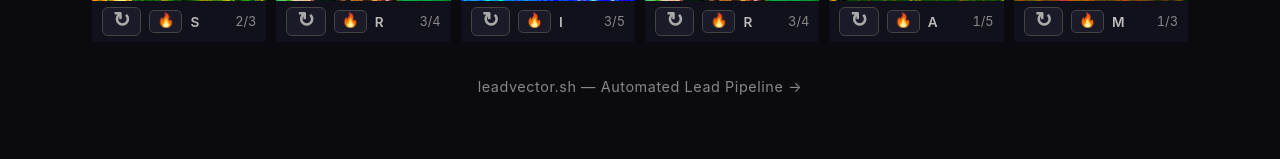
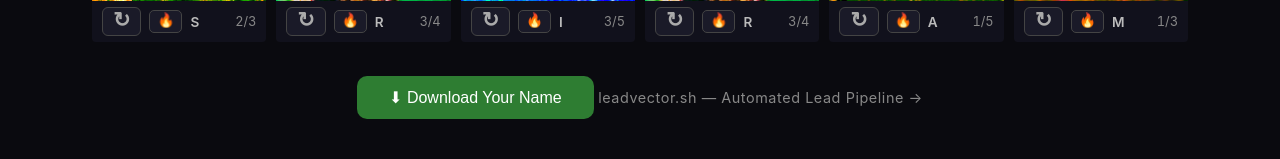
Before and after one commit to Ramsec-create/geoglyph, a FastAPI app: page / in a window 1280 px wide. Shown: the part 873-1032 px from the top of the page. Before the commit the page ends 968 px from the top, so only its background shows below. Run offline with FastAPI, Linux system fonts and the light colour scheme.

Commit message:
restore download button + make brand heading clickable link

```diff
--- a/templates/index.html
+++ b/templates/index.html
@@ -249,6 +249,24 @@
   .brand-section a:hover {
     color: #4fc3f7;
   }
+  .brand-section .btn-download {
+    background: #2e7d32;
+    color: #fff;
+    padding: 0.75rem 2rem;
+    border: none;
+    border-radius: 10px;
+    font-size: 1rem;
+    font-weight: 500;
+    cursor: pointer;
+    transition: background 0.2s;
+    margin-bottom: 0.5rem;
+  }
+  .brand-section .btn-download:hover {
+    background: #388e3c;
+  }
+  .brand-section .btn-download:active {
+    background: #1b5e20;
+  }
 
   .btn-share {
     background: #1565c0;
@@ -376,6 +394,7 @@
   </div>
 
   <div class="brand-section" id="brandSection" style="display:none;">
+    <button class="btn-download" onclick="downloadImage()">⬇ Download Your Name</button>
     <a href="https://leadvector.sh" target="_blank" rel="noopener noreferrer" class="brand-heading">
       leadvector.sh — Automated Lead Pipeline →
     </a>
@@ -635,6 +654,43 @@ function applyFilter() {
   buildDisplay();
 }
 
+function downloadImage() {
+  const choices = {};
+  for (const c of currentName) {
+    if (c !== ' ' && (c in currentVariants)) {
+      choices[c] = currentVariants[c];
+    }
+  }
+
+  const params = new URLSearchParams({ name: currentName });
+  if (Object.keys(choices).length > 0) {
+    params.set('variants', JSON.stringify(choices));
+  }
+  params.set('watermarked', 'true');
+  params.set('height', '1200');
+  params.set('show_locations', 'true');
+
+  // Include current filter state
+  const globalFilter = $('filterSelect').value;
+  if (globalFilter) {
+    params.set('filter', globalFilter);
+  }
+  const activeOverrides = Object.entries(currentFilters)
+    .filter(([letter, f]) => f && f !== globalFilter);
+  if (activeOverrides.length > 0) {
+    params.set('letter_filters', JSON.stringify(Object.fromEntries(activeOverrides)));
+  }
+
+  const resultUrl = '/generate?' + params.toString();
+
+  // Fetch and download
+  const fileName = currentName.replace(/ /g, '_') + '_geoglyph.jpg';
+  fetch(resultUrl)
+    .then(r => r.blob())
+    .then(blob => downloadBlob(blob, fileName))
+    .catch(() => showToast('Failed to generate image. Try again.'));
+}
+
 // ===== Share =====
 function shareCurrentName() {
   if (currentName) shareImage();
```
